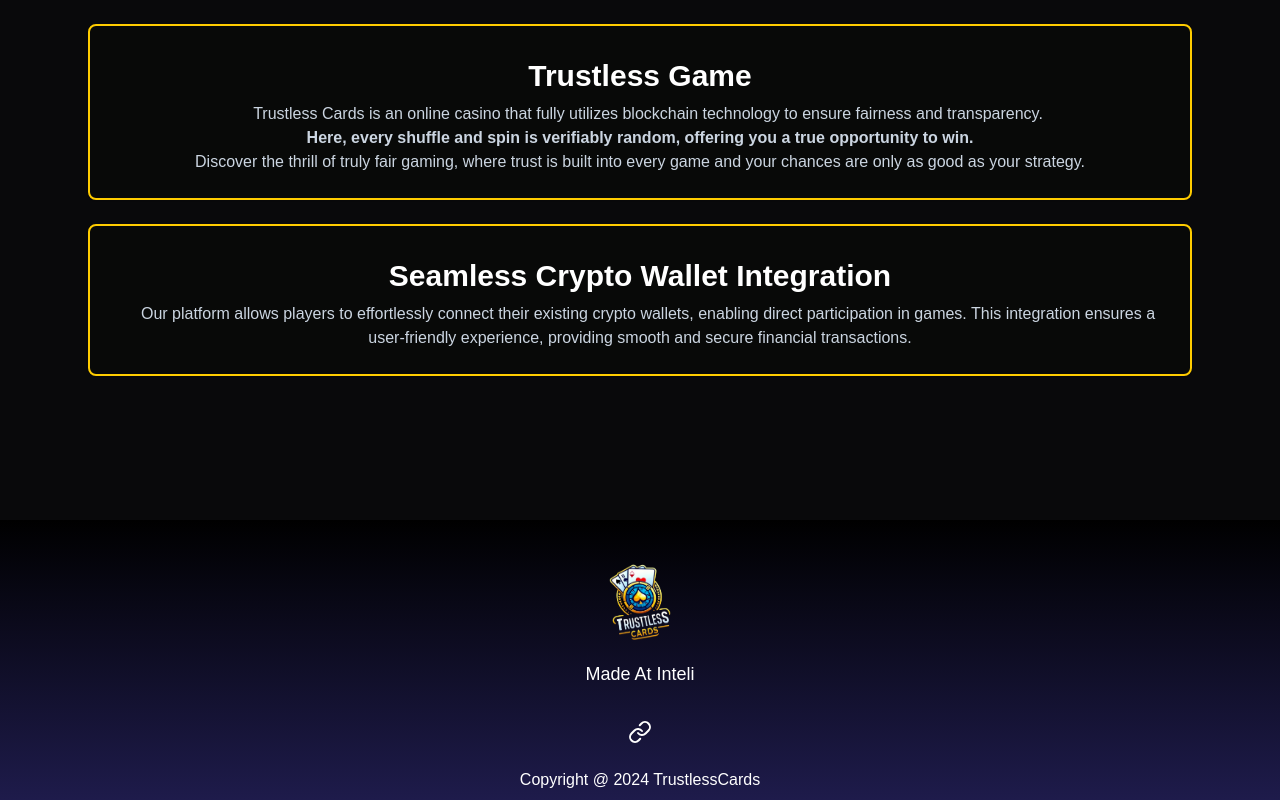
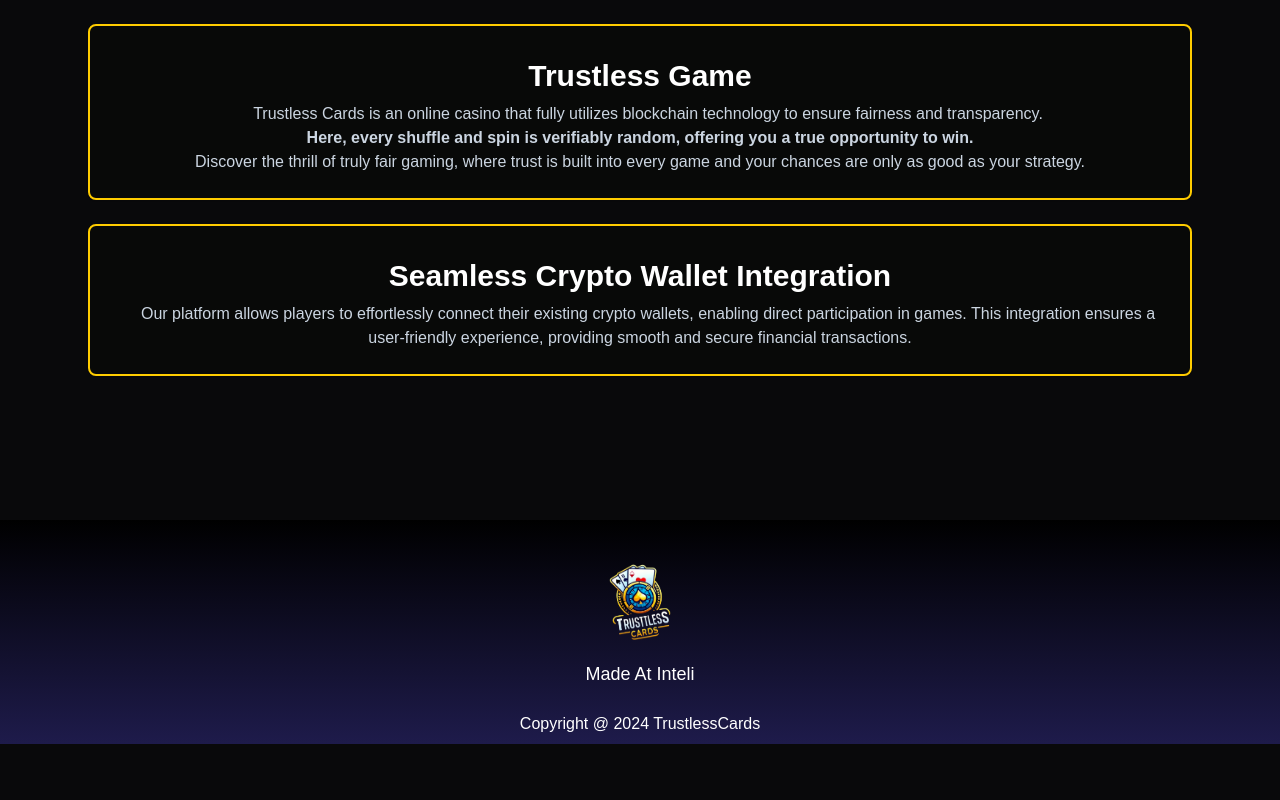
Before and after one commit to Trustless-Card/trustless-cards, a React (Create React App) app in the folder frontend/: page / in a window 1280 px wide. Shown: the part 1474-2274 px from the top of the page. After the commit the page ends 2218 px from the top, so only its background shows below. Built offline with nearby package versions, Linux system fonts and the light colour scheme.

Commit message:
fix(footer)

```diff
--- a/frontend/src/components/footer/Footer.jsx
+++ b/frontend/src/components/footer/Footer.jsx
@@ -24,12 +24,6 @@
         <div className="text-center text-lg pb-4 w-full">
           <p>Made At Inteli</p>
         </div>
-        <div className="flex justify-center py-4 gap-4">
-          <Link
-            href="https://github.com/Trustless-Card"
-            className="hover:cursor-pointer"
-          ></Link>
-        </div>
         <div className="w-full flex justify-center">
           <p className="mx-auto text-xs md:text-base p-2">
             Copyright @ 2024 TrustlessCards
```
